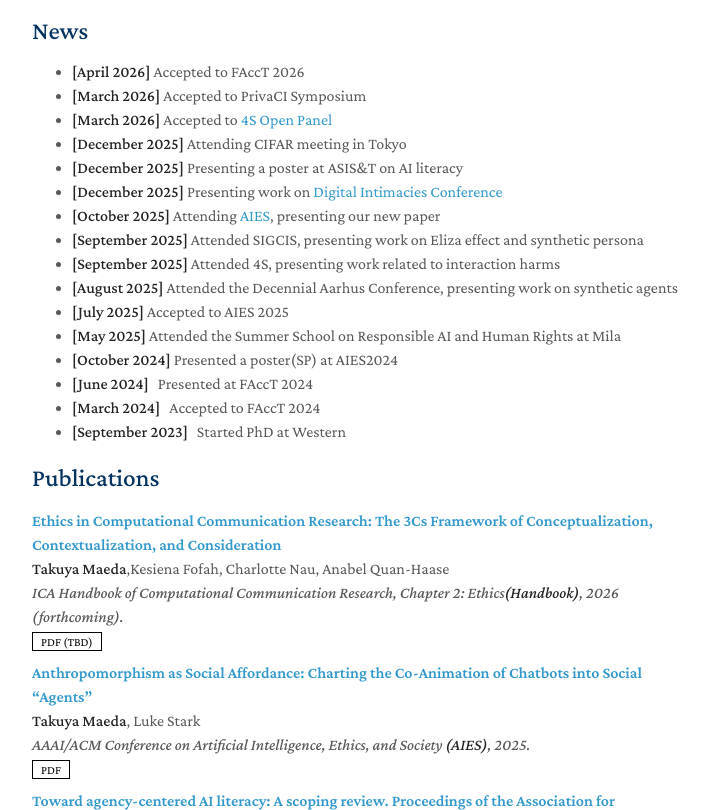
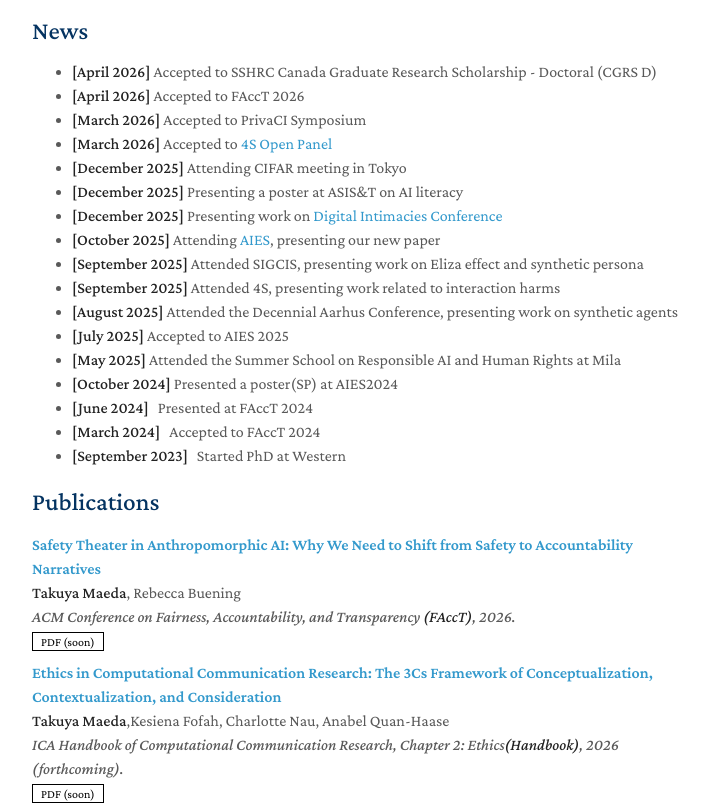
Before and after one commit to tkmaeda/tkmaeda.github.io, a website: page index.html in a window 1280 px wide. Shown: the part 810-1620 px from the top of the page, without its empty margins (438-1146 px from the left). Drawn offline with nearby package versions, Linux system fonts and the light colour scheme; some icons are missing.

Commit message:
Add recent awards and publication details

```diff
--- a/index.html
+++ b/index.html
@@ -86,6 +86,7 @@
   <h2 id="news">News</h2>
 
   <ul>
+    <li><strong>[April 2026]</strong>  Accepted to SSHRC Canada Graduate Research Scholarship - Doctoral (CGRS D)</li>
     <li><strong>[April 2026]</strong>  Accepted to FAccT 2026</li>
     <li><strong>[March 2026]</strong>  Accepted to PrivaCI Symposium</li>
     <li><strong>[March 2026]</strong>  Accepted to <a href="https://www.4sonline.org/docs/Accepted_Open_Panels_March_2026(1).pdf#page=66">4S Open Panel</a></li>
@@ -109,6 +110,19 @@
   <div class="publications">
   <ol class="bibliography">
   <li>
+  <div class="pub-row">
+    <div class="col-sm-9" style="position: relative;padding-right: 20px;padding-left: 0px;">
+        <div class="title"><a href="#">Safety Theater in Anthropomorphic AI: Why We Need to Shift from Safety to Accountability Narratives</a></div>
+        <div class="author"><strong>Takuya Maeda</strong>, Rebecca Buening</div>
+        <div class="periodical"><em>ACM Conference on Fairness, Accountability, and Transparency  <strong>(FAccT)</strong>, 2026.</em>
+        </div>
+      <div class="links">
+        <a href="#" class="btn btn-sm z-depth-0" role="button" target="_blank" style="font-size:12px;">PDF (soon)</a>
+      </div>
+    </div>
+  </div>
+  </li>
+  <li>
       <div class="pub-row">
         <div class="col-sm-9" style="position: relative;padding-right: 20px;padding-left: 0px;">
             <div class="title"><a href="#">Ethics in Computational Communication Research: The 3Cs Framework of Conceptualization, Contextualization, and Consideration</a></div>
@@ -116,7 +130,7 @@
             <div class="periodical"><em>ICA Handbook of Computational Communication Research, Chapter 2: Ethics<strong>(Handbook)</strong>, 2026 (forthcoming).</em>
             </div>
           <div class="links">
-            <a href="#" class="btn btn-sm z-depth-0" role="button" target="_blank" style="font-size:12px;">PDF (TBD)</a>
+            <a href="#" class="btn btn-sm z-depth-0" role="button" target="_blank" style="font-size:12px;">PDF (soon)</a>
           </div>
         </div>
       </div>
@@ -222,6 +236,7 @@
 
             <h2 id="recent-awards">Recent Awards</h2>
             <ul>
+                <li>2026-2029     SSHRC Canada Graduate Research Scholarship - Doctoral (CGRS D)</li>
                 <li>2026     Graduate Fellowship, Graduate Interdisciplinary Research Accelerator Fund (GIRAF), the Rotman Institute of Philosophy, Western University</li>
                 <li>2025     Graduate Fellowship, Graduate Interdisciplinary Research Accelerator Fund (GIRAF), the Rotman Institute of Philosophy, Western University</li>
                 <li>2024     AIES Travel Award, AAAI/ACM AIES</li>
```
